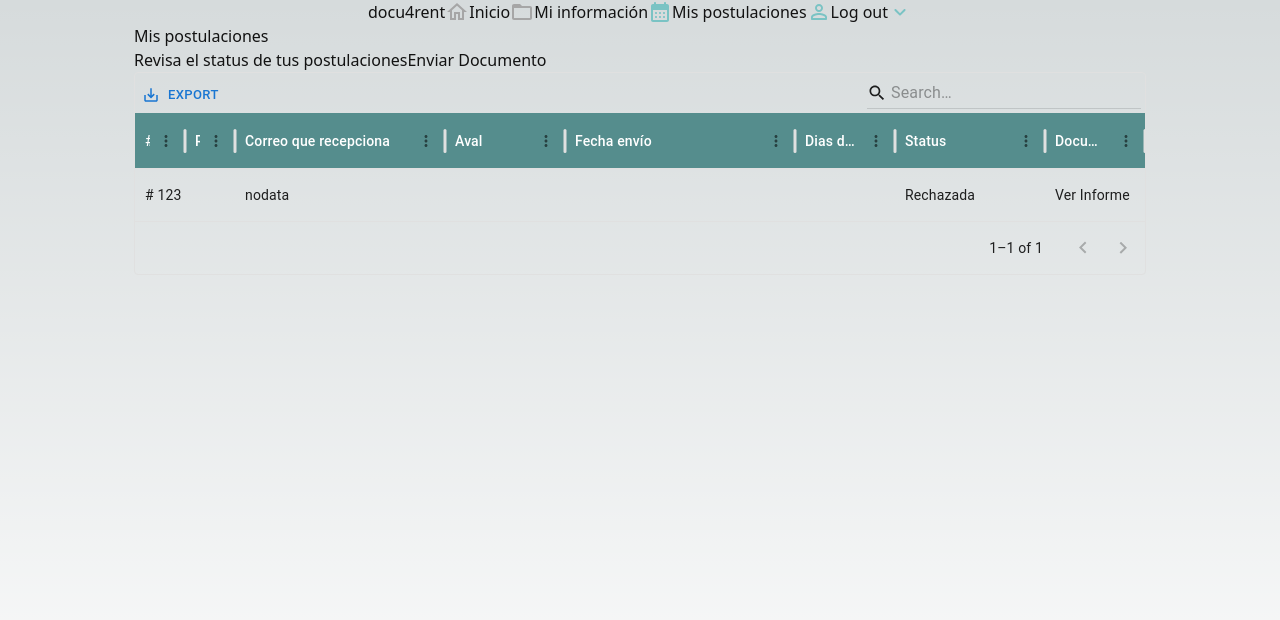
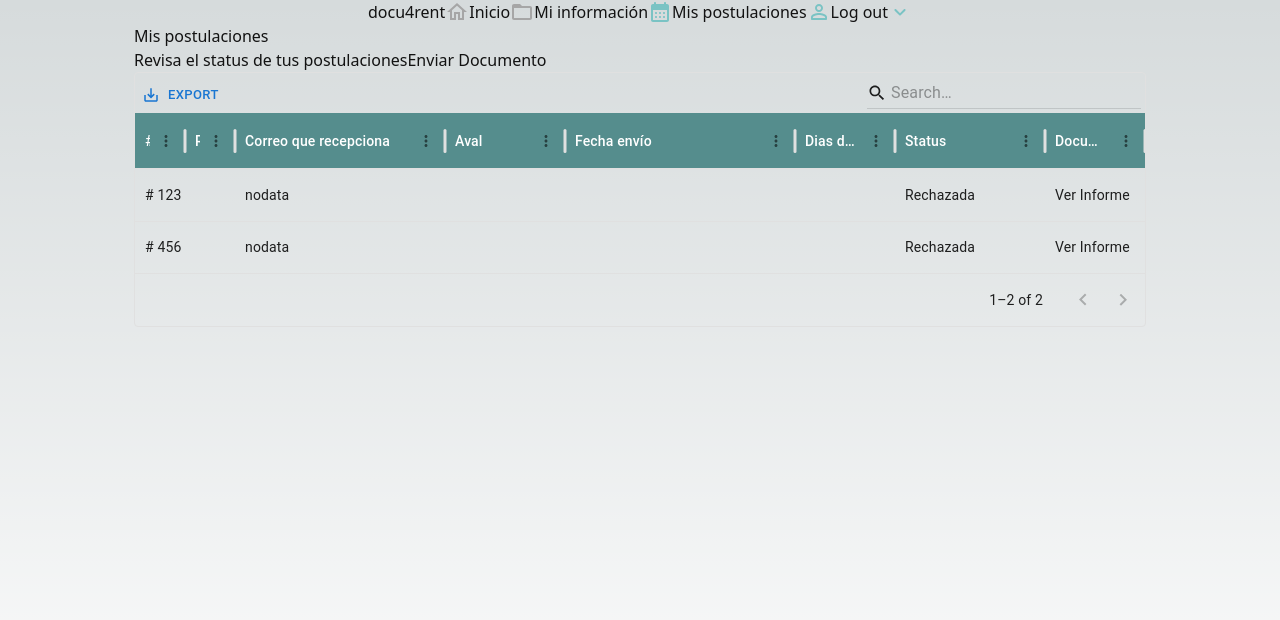
Before and after one commit to SolracDocu4rent/docu4rent-fontend, a Next.js app: page /MyPostulates in a window 1280 px wide. Shown: the top 620 px of the page. Built offline with nearby package versions, Linux system fonts and the light colour scheme.

Commit message:
base for postulates summary

```diff
--- a/src/Components/MyPostulates/MyPostulatesPage.tsx
+++ b/src/Components/MyPostulates/MyPostulatesPage.tsx
@@ -1,21 +1,33 @@
 import RoundedButton from "../Reusables/RoundedButton";
 import { useState } from "react";
-import { GoogleIcon } from "@/app/Images/Icons/GoogleIcon";
-import { Box, TextField } from "@mui/material";
+import { Dialog } from "@mui/material";
 import {
   DataGrid,
   GridColDef,
   GridRenderCellParams,
   GridToolbar,
 } from "@mui/x-data-grid";
+import CloseRoundedIcon from "@mui/icons-material/CloseRounded";
 
 export default function MyPostulatesPage() {
   const [email, setEmail] = useState("");
   const [password, setPassword] = useState("");
-
+  const [openDetailDialog, setOpenDetailDialog] = useState(false);
+  const [dialogData, setDialogData] = useState({});
   const [formsDataFormatted, setformsDataFormatted] = useState([
     {
       id: "123", //Nro de lote
+      receiver: "",
+      receivingEmail: "nodata", //regulacion
+      endorsement: "", //nombre de producto
+      shippingDate: "", //etapa
+      validityDays: "", //finca
+      status: "Rechazada", //status
+      dateOfCreation: "", //Creado
+      //document: "", //documento
+    },
+    {
+      id: "456", //Nro de lote
       receiver: "",
       receivingEmail: "nodata", //regulacion
       endorsement: "", //nombre de producto
@@ -206,15 +218,37 @@ export default function MyPostulatesPage() {
   }
 
   function RenderApplication(props: GridRenderCellParams<any>) {
+    const innerValueOfRow = props?.row;
     return (
       <div className="text-decoration-line: underline text-[#BBBBBB] cursor-pointer ">
-        <p className="hover:font-semibold">Ver Informe</p>
+        <p
+          onClick={() => {
+            console.log("innerValueOfRow", innerValueOfRow);
+            setDialogData(innerValueOfRow);
+            setOpenDetailDialog(true);
+          }}
+          className="hover:font-semibold"
+        >
+          Ver Informe
+        </p>
       </div>
     );
   }
 
   return (
     <main className="flex min-h-screen min-w-[100%] flex-col items-center gap-5 pt-[130px] font-['Montserrat', 'Poppins', 'Roboto', 'Helvetica', 'Arial']">
+      <Dialog
+        open={openDetailDialog}
+        onClose={() => setOpenDetailDialog(false)}
+        className=""
+        fullScreen={true}
+      >
+        {dialogData?.id}
+        <CloseRoundedIcon
+          htmlColor="#4d4e56"
+          onClick={() => setOpenDetailDialog(false)}
+        />
+      </Dialog>
       <div className="w-[95%]">
         <div className="w-[100%]">
           <h2 className="text-[28px] font-bold text-[#121212] ">
```
